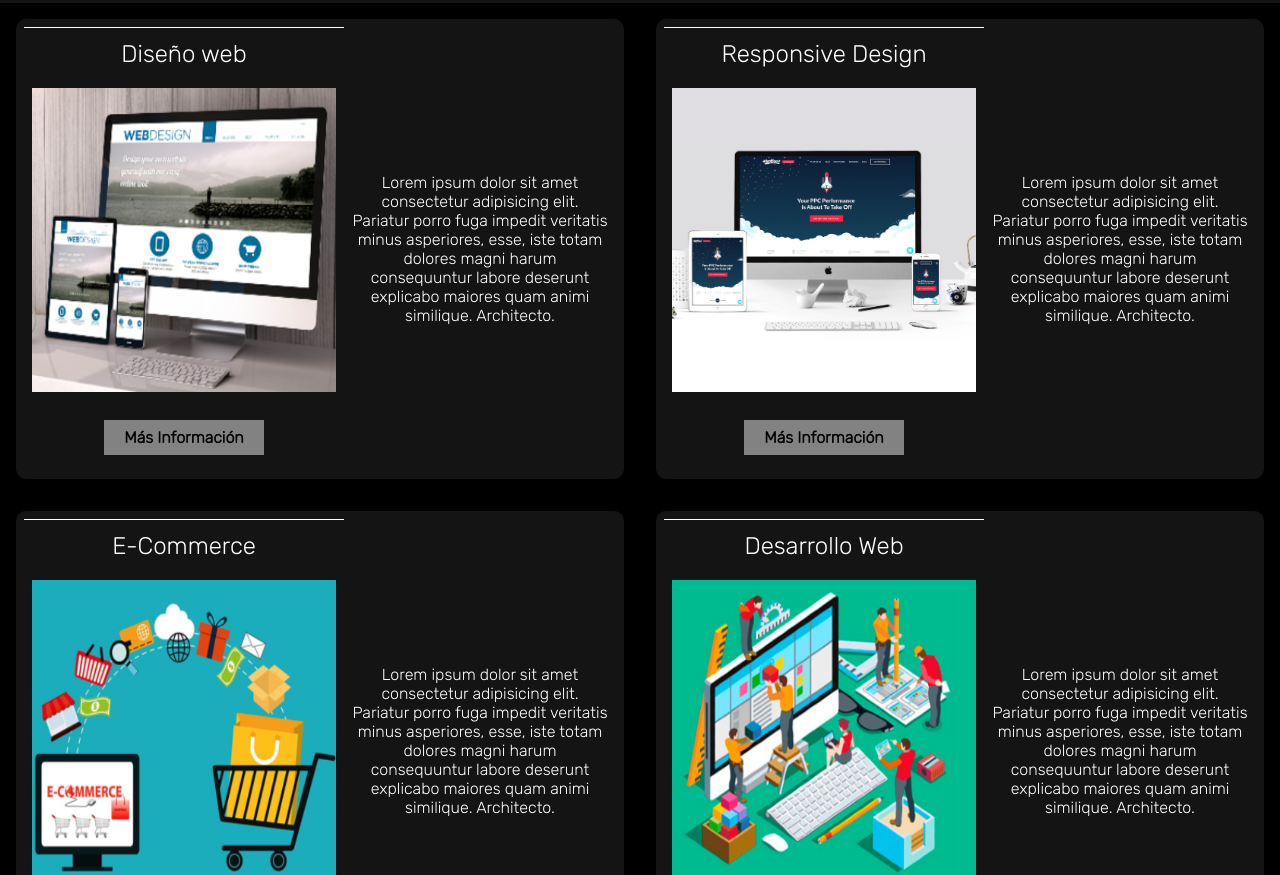
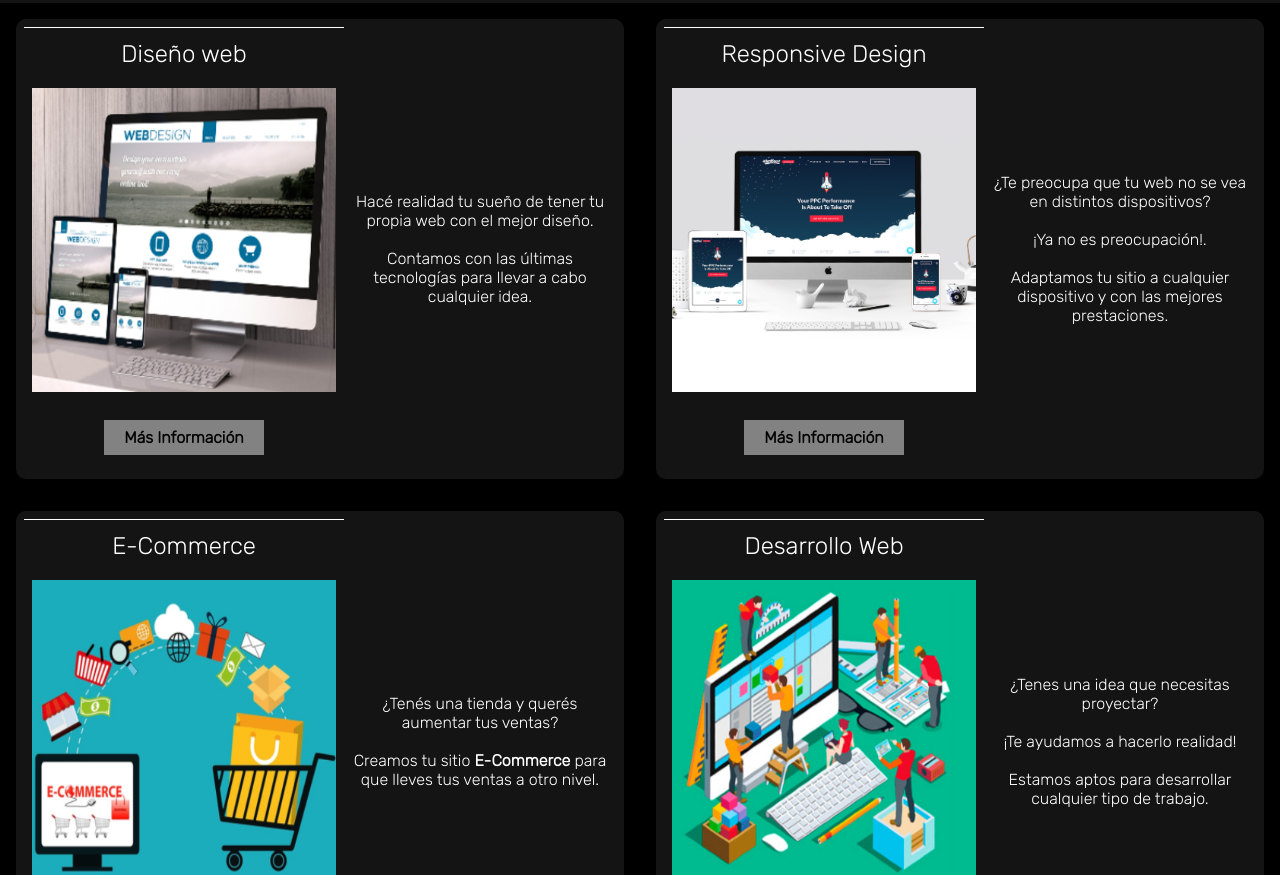
Before and after one commit to Martinchoo23/Proyecto-Coderhouse, a website: page paginas/servicios.html in a window 1280 px wide. Shown: the part 77-952 px from the top of the page. Drawn offline with Linux system fonts and the light colour scheme; a web font is replaced by a local one.

Commit message:
Actualización Lorem

```diff
--- a/paginas/servicios.html
+++ b/paginas/servicios.html
@@ -55,7 +55,7 @@
         <img src="../img/servicios/design.jpg" alt="Diseño Web, maquetar tu página">
         <a href="#"><input type="submit" value="Más Información"></a>
     </div>
-    <p>Lorem ipsum dolor sit amet consectetur adipisicing elit. Pariatur porro fuga impedit veritatis minus asperiores, esse, iste totam dolores magni harum consequuntur labore deserunt explicabo maiores quam animi similique. Architecto.</p>
+    <p>Hacé realidad tu sueño de tener tu propia web con el mejor diseño. <br><br> Contamos con las últimas tecnologías para llevar a cabo cualquier idea.</p>
 </div>
 <div class="main-container-card2">
     <div class="main-container-card__s1">
@@ -63,7 +63,7 @@
         <img src="../img/servicios/responsive.jpg" alt="Responsive Design, Adaptación a otros dispositivos">
         <a href="#"><input type="submit" value="Más Información"></a>
     </div>
-    <p>Lorem ipsum dolor sit amet consectetur adipisicing elit. Pariatur porro fuga impedit veritatis minus asperiores, esse, iste totam dolores magni harum consequuntur labore deserunt explicabo maiores quam animi similique. Architecto.</p>
+    <p>¿Te preocupa que tu web no se vea en distintos dispositivos? <br><br>¡Ya no es preocupación!.<br><br> Adaptamos tu sitio a cualquier dispositivo y con las mejores prestaciones.</p>
 </div>
 <div class="main-container-card3">
     <div class="main-container-card__s1">
@@ -71,7 +71,7 @@
         <img src="../img/servicios/e-commerce.jpg" alt="E-Commerce, tienda digital">
         <a href="#"><input type="submit" value="Más Información"></a>
     </div>
-    <p>Lorem ipsum dolor sit amet consectetur adipisicing elit. Pariatur porro fuga impedit veritatis minus asperiores, esse, iste totam dolores magni harum consequuntur labore deserunt explicabo maiores quam animi similique. Architecto.</p>
+    <p>¿Tenés una tienda y querés aumentar tus ventas? <br><br> Creamos tu sitio <b>E-Commerce</b> para que lleves tus ventas a otro nivel.</p>
 </div>
 <div class="main-container-card4">
     <div class="main-container-card__s1">
@@ -79,7 +79,7 @@
         <img src="../img/servicios/creation.jpg" alt="Desarrollo-Web, creacion web">
         <a href="#"><input type="submit" value="Más Información"></a>
     </div>
-    <p>Lorem ipsum dolor sit amet consectetur adipisicing elit. Pariatur porro fuga impedit veritatis minus asperiores, esse, iste totam dolores magni harum consequuntur labore deserunt explicabo maiores quam animi similique. Architecto.</p>
+    <p>¿Tenes una idea que necesitas proyectar? <br><br>¡Te ayudamos a hacerlo realidad!<br><br> Estamos aptos para desarrollar cualquier tipo de trabajo.</p>
 </div>
 
 <!----------------------------------/MAIN---------------------------------->
```
Also changed, not shown: paginas/nosotros.html (+2 -2 lines), paginas/novedades.html (+2 -2 lines), 1 other file.
